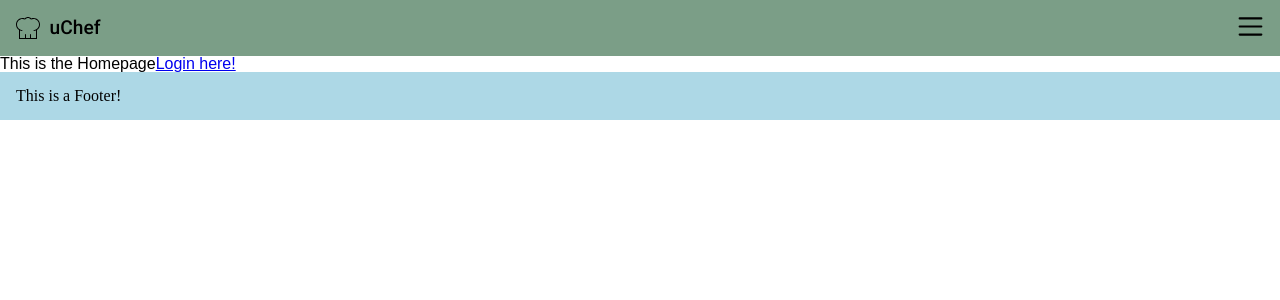
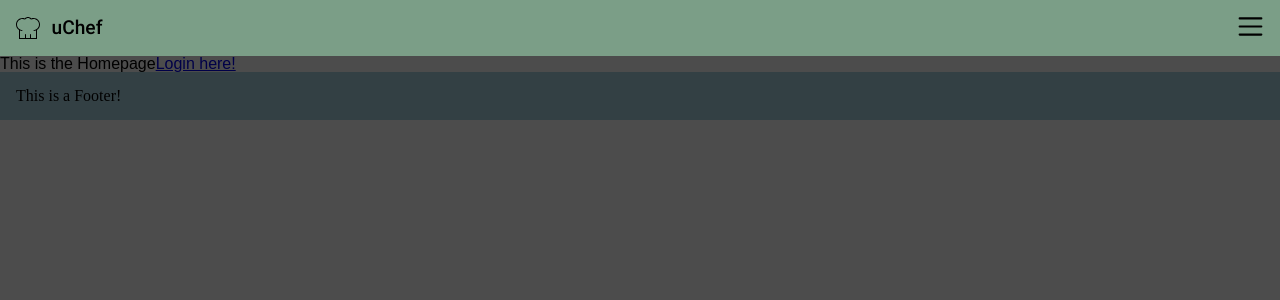
Before and after one commit to MatanB27/uChef, a Next.js app: page / in a window 1280 px wide. Both pictures are taken after a click on the button 1250 px from the left and 28 px from the top of the page. Shown: the top 300 px of the page. Built offline with nearby package versions, Linux system fonts and the light colour scheme.

Commit message:
Added bg-layout for sidebar

```diff
--- a/package.json
+++ b/package.json
@@ -11,6 +11,7 @@
   "dependencies": {
     "@reduxjs/toolkit": "^2.2.1",
     "axios": "^1.6.7",
+    "clsx": "^2.1.0",
     "next": "14.1.1",
     "react": "^18",
     "react-dom": "^18",
--- a/src/components/header/header.module.scss
+++ b/src/components/header/header.module.scss
@@ -17,7 +17,7 @@
         .logo-text {
             font-family: $font-medium;
             font-size: 1.2em;
-            padding-inline-start: .5em;
+            padding-inline-start: .6em;
         }
     }
 
--- a/src/components/header/header.tsx
+++ b/src/components/header/header.tsx
@@ -7,6 +7,8 @@ import ChefHatIcon from '@/assets/icons/chef-hat.svg'
 import { ROOT_ROUTE } from "@/app/_lib/constants"
 import menuIcon from '@/assets/icons/menu.svg'
 import Link from "next/link"
+import { useState } from "react"
+import SideBar from "../sidebar/sidebar"
 
 type HeaderProps = {
     props?: {}
@@ -15,8 +17,15 @@ type HeaderProps = {
 const routesWithoutHeader: string[] = [FORGET_PASSWORD_ROUTE,  LOGIN_ROUTE, REGISTER_ROUTE]
 
 export default function Header(props: HeaderProps) {
+
     const pathname = usePathname()
-    const shouldHeaderExists = pathname && !routesWithoutHeader.includes(pathname)
+    const [sideBarOpen, setSideBarOpen] = useState<boolean>(false)
+
+    const shouldHeaderExists =  pathname && !routesWithoutHeader.includes(pathname)
+
+    const openSideBar = () => setSideBarOpen(true)
+    const closeSideBar = () => setSideBarOpen(false)
+    console.log('sideBarOpen: ', sideBarOpen);
 
     const headerLogo = () => {
         return (
@@ -31,12 +40,16 @@ export default function Header(props: HeaderProps) {
     }
 
     return (
-    <header className={styles['header']}>
-        {headerLogo()}
+        <>
+            <header className={styles['header']}>
+                {headerLogo()}
 
-        <button className={styles['menu']}>
-            <img className={styles['menu-icon']} src={menuIcon.src} alt="menu"/>
-        </button>
-    </header>
+                <button className={styles['menu']} onClick={openSideBar}>
+                    <img className={styles['menu-icon']} src={menuIcon.src} alt="menu"/>
+                </button>
+
+            </header>
+            <SideBar isOpen={sideBarOpen} closeSideBar={closeSideBar}/>
+        </>
     )
 }
--- /dev/null
+++ b/src/components/sidebar/sidebar..module.scss
@@ -0,0 +1,25 @@
+@import '../../styles/imports.scss';
+
+
+.bg-layout {
+    position: absolute;
+    height: 100%;
+    width: 100%;
+    pointer-events: none;
+    opacity: 0;
+    background-color: $black;
+    transition: opacity 1s ease-in-out;
+    &.is-open {
+        pointer-events: auto;
+        opacity: .7;
+        transition: opacity $speed ease-in-out;
+
+    }
+}
+@media(min-width: $tablet_size) {
+
+}
+
+@media(min-width: $desktop_size) {
+
+}
--- /dev/null
+++ b/src/components/sidebar/sidebar.tsx
@@ -0,0 +1,22 @@
+import { MouseEventHandler } from 'react'
+import styles from './sidebar..module.scss'
+import clsx from 'clsx'
+
+type SideBarProps = {
+    isOpen: boolean,
+    closeSideBar: MouseEventHandler<HTMLButtonElement>,
+}
+
+export default function SideBar(props: SideBarProps) {
+    const {
+        isOpen = false,
+        closeSideBar = () => {}
+    } = props
+
+    return (
+        <>
+
+            <button className={clsx(styles['bg-layout'], isOpen ? styles['is-open'] : '')} onClick={closeSideBar}/>
+        </>
+    )
+}
--- a/src/styles/vars.scss
+++ b/src/styles/vars.scss
@@ -40,4 +40,4 @@ $font-medium:   'Roboto-Medium';
 /*
     Other vars:
 */
-$speed: .2 + 's';
+$speed: .3s;
```
Also changed, not shown: src/styles/base.scss (+3 -4 lines), 1 other file (tests, documents, lock files or other folders).
